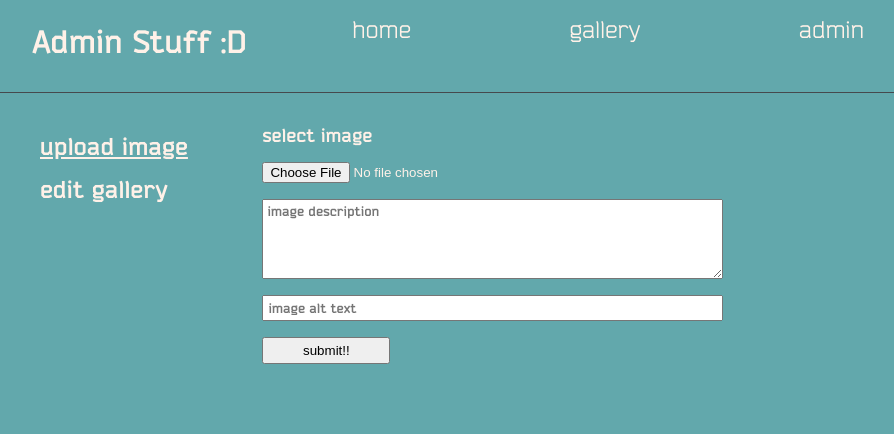
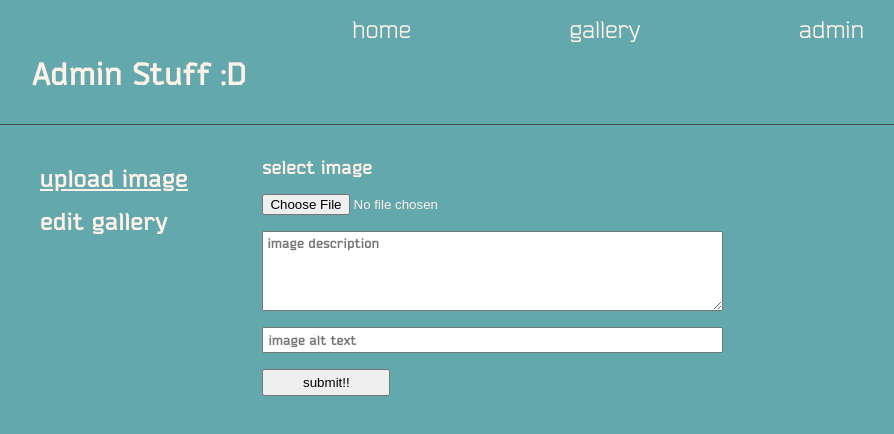
Before and after one commit to Therason/raymod, a Next.js app: page /admin in a window 1280 px wide. Shown: the top 434 px of the page, without its empty margins (32-926 px from the left). Built offline with nearby package versions, Linux system fonts and the light colour scheme; no server answers; the database is empty; sample sign-in values are in the browser's storage.

Commit message:
Edit margin/padding to prevent navbar overlap

```diff
--- a/styles/Admin.module.css
+++ b/styles/Admin.module.css
@@ -3,7 +3,7 @@
   display: flex;
   flex-direction: column;
   gap: 2rem;
-  margin-bottom: 2rem;
+  margin: 2rem 0;
 }
 
 .main > h1 {
--- a/styles/Gallery.module.css
+++ b/styles/Gallery.module.css
@@ -4,9 +4,9 @@
   /* margin: 0 auto; */
   display: flex;
   justify-content: center;
-  padding: 2rem 0;
+  padding: 4rem 0;
   height: 100%;
-  min-height: 100vh;
+  /* min-height: 100vh; */
 }
 
 .container {
```
